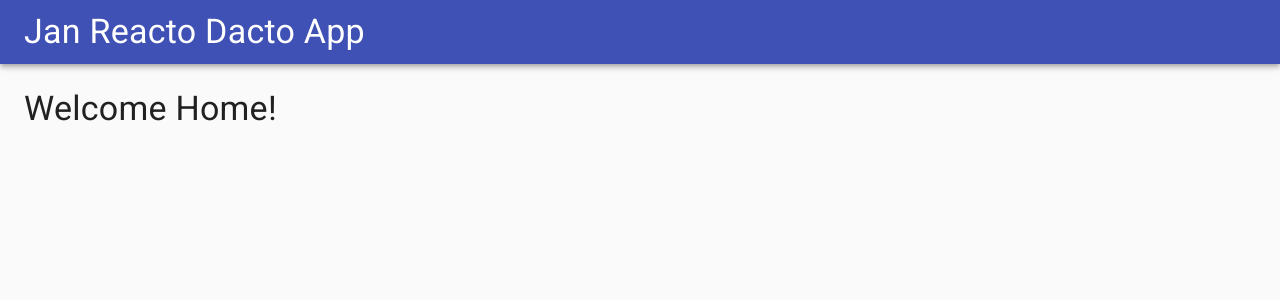
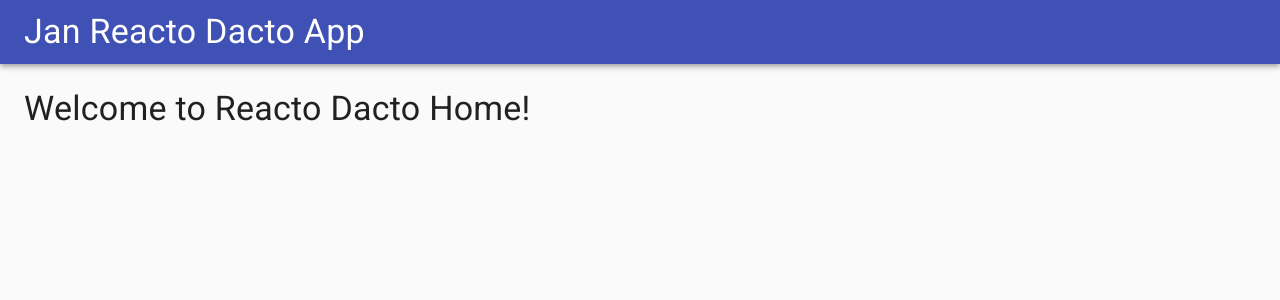
Before and after one commit to Janice-M/reacto-dacto, a React (Create React App) app: page / in a window 1280 px wide. Shown: the top 300 px of the page. Built offline with nearby package versions, Linux system fonts and the light colour scheme.

Commit message:
Jan Reacto Dacto

```diff
--- a/src/pages/Home.js
+++ b/src/pages/Home.js
@@ -4,5 +4,5 @@ import {
     } from '@material-ui/core';
 
     export default () => (
-    <Typography variant="h4">Welcome Home!</Typography>
+    <Typography variant="h4">Welcome to Reacto Dacto Home!</Typography>
     );
```
